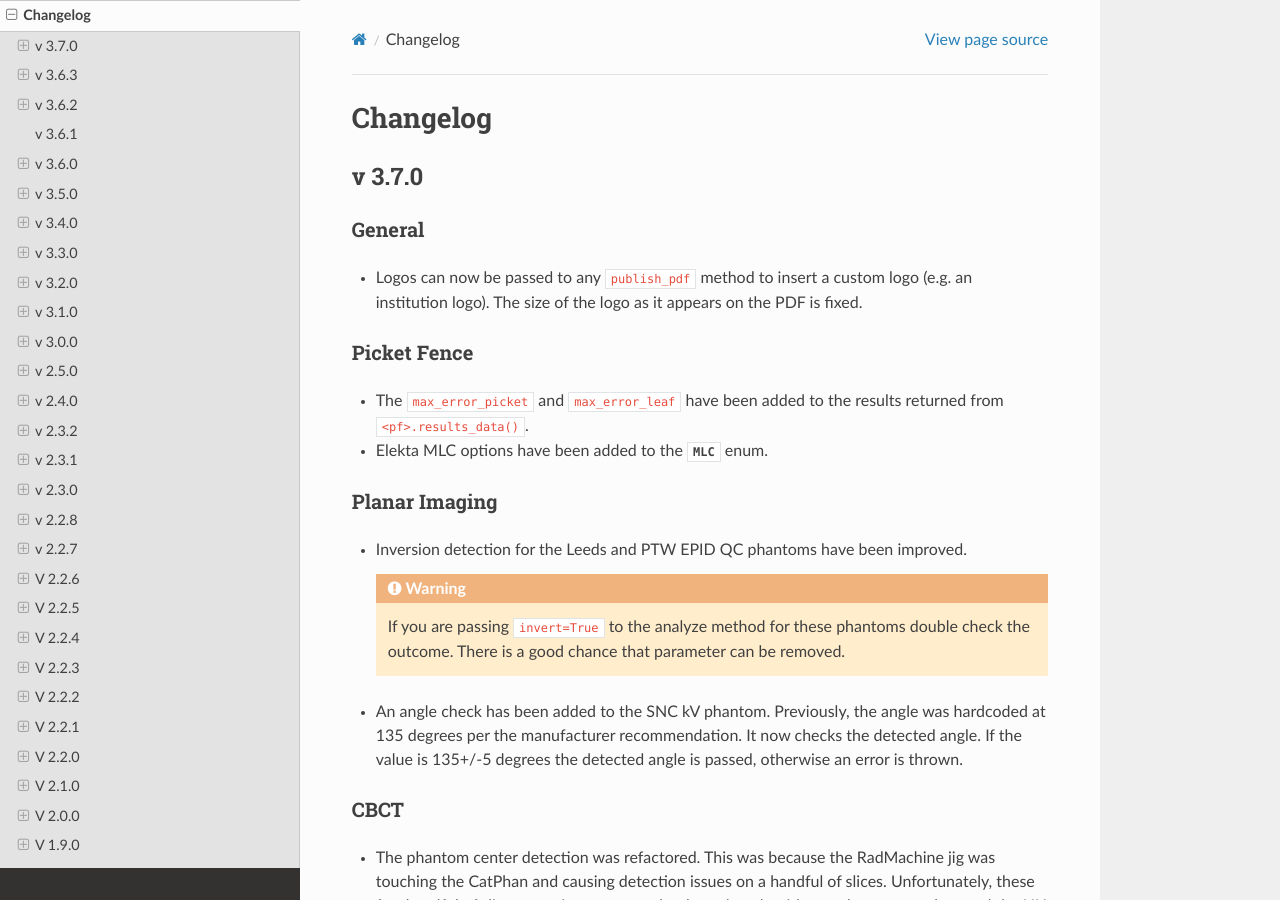
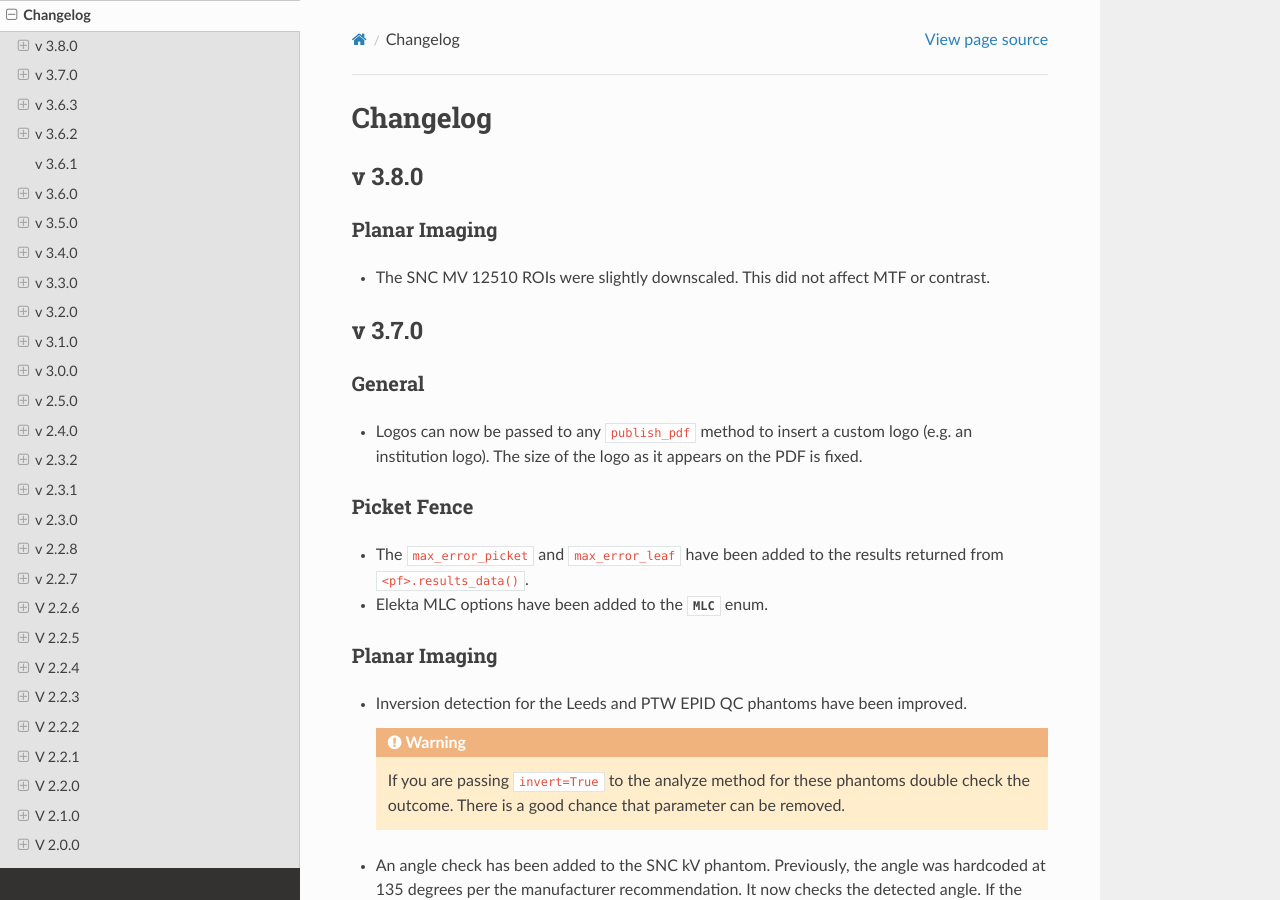
Before and after one commit to jrkerns/pylinac, a Sphinx documentation site: the page built from docs/source/changelog.rst, in a window 1280 px wide and 900 px high. Built offline with Sphinx 7.4.7 and the Read the Docs theme 2.0.0, drawn with Linux system fonts in a browser that asks for light colours; cross-references to code outside the pages are shown as plain code.

Commit message:
release note

```diff
--- a/docs/source/changelog.rst
+++ b/docs/source/changelog.rst
@@ -2,6 +2,14 @@
 =========
 Changelog
 =========
+
+v 3.8.0
+-------
+
+Planar Imaging
+^^^^^^^^^^^^^^
+
+* The SNC MV 12510 ROIs were slightly downscaled. This did not affect MTF or contrast.
 
 v 3.7.0
 -------
```
